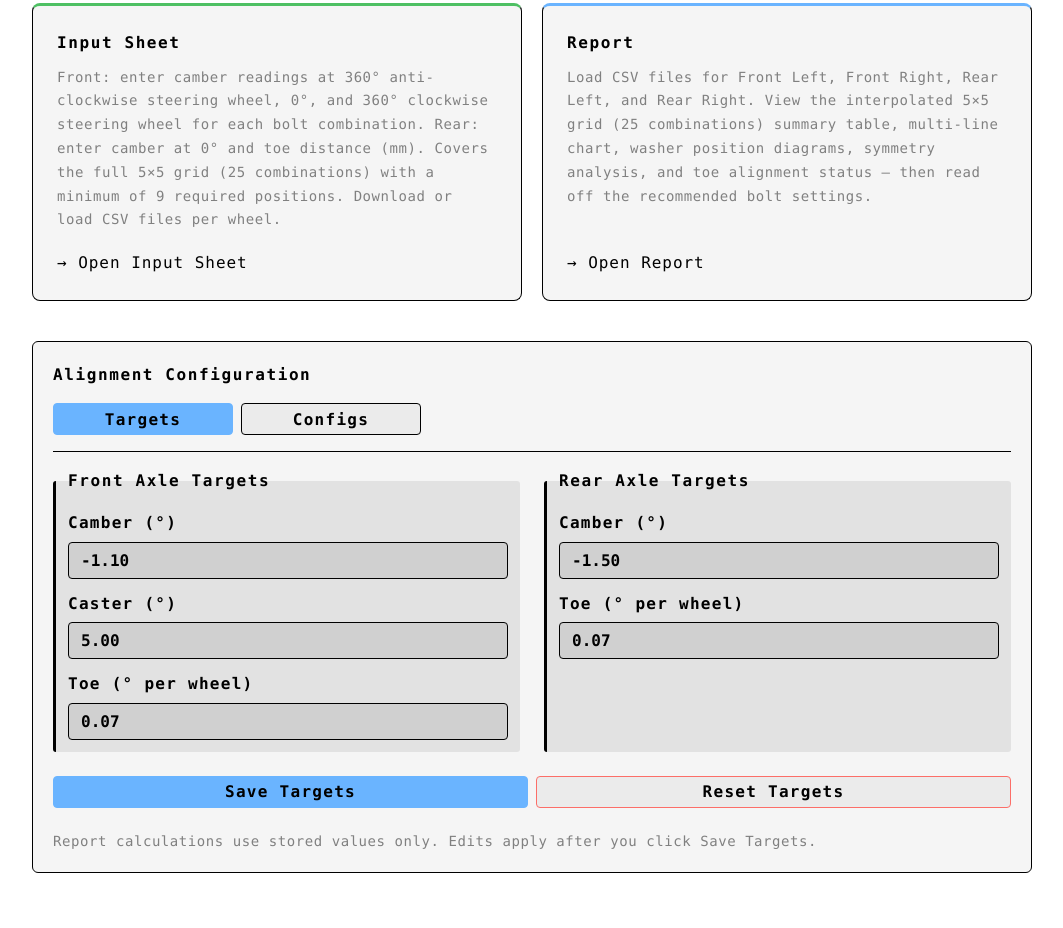
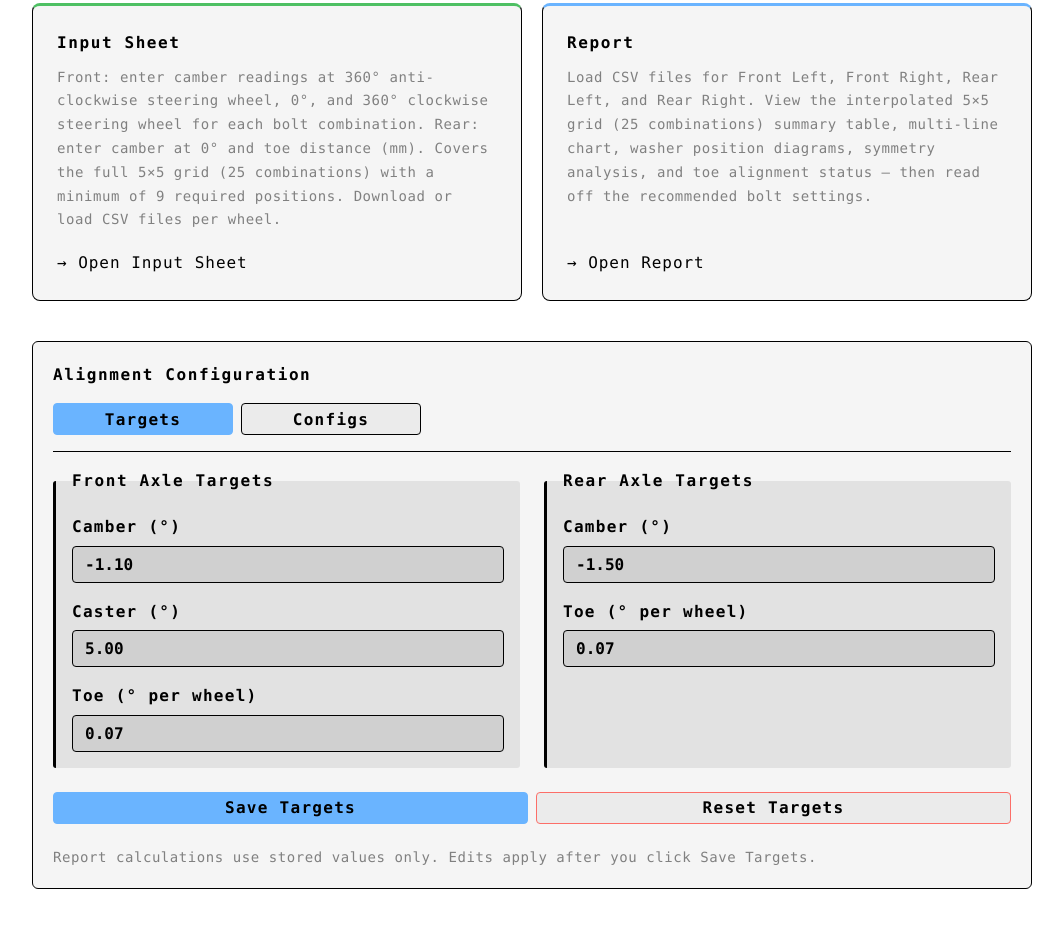
Before and after one commit to marcelrienks/angularity, a website with bundled scripts: page site/index.html in a window 1280 px wide. Shown: the part 230-1158 px from the top of the page, without its empty margins (108-1171 px from the left). Built offline with nearby package versions, Linux system fonts and the light colour scheme.

Commit message:
fix: fieldset spacing uses spacing scale variables
Replace hardcoded padding: 12px and gap: 12px with spacing scale:
- padding: var(--space-md) = 16px
- gap: var(--space-md) = 16px

Ensures consistent spacing rhythm per spec 002 FR-009.

```diff
--- a/site/css/shared.css
+++ b/site/css/shared.css
@@ -2334,8 +2334,8 @@ body {
 .form-fieldset {
   display: flex;
   flex-direction: column;
-  gap: 12px;
-  padding: 12px;
+  gap: var(--space-md);
+  padding: var(--space-md);
   background: var(--panel-alt);
   border: none;
   border-left: 3px solid var(--border);
```
